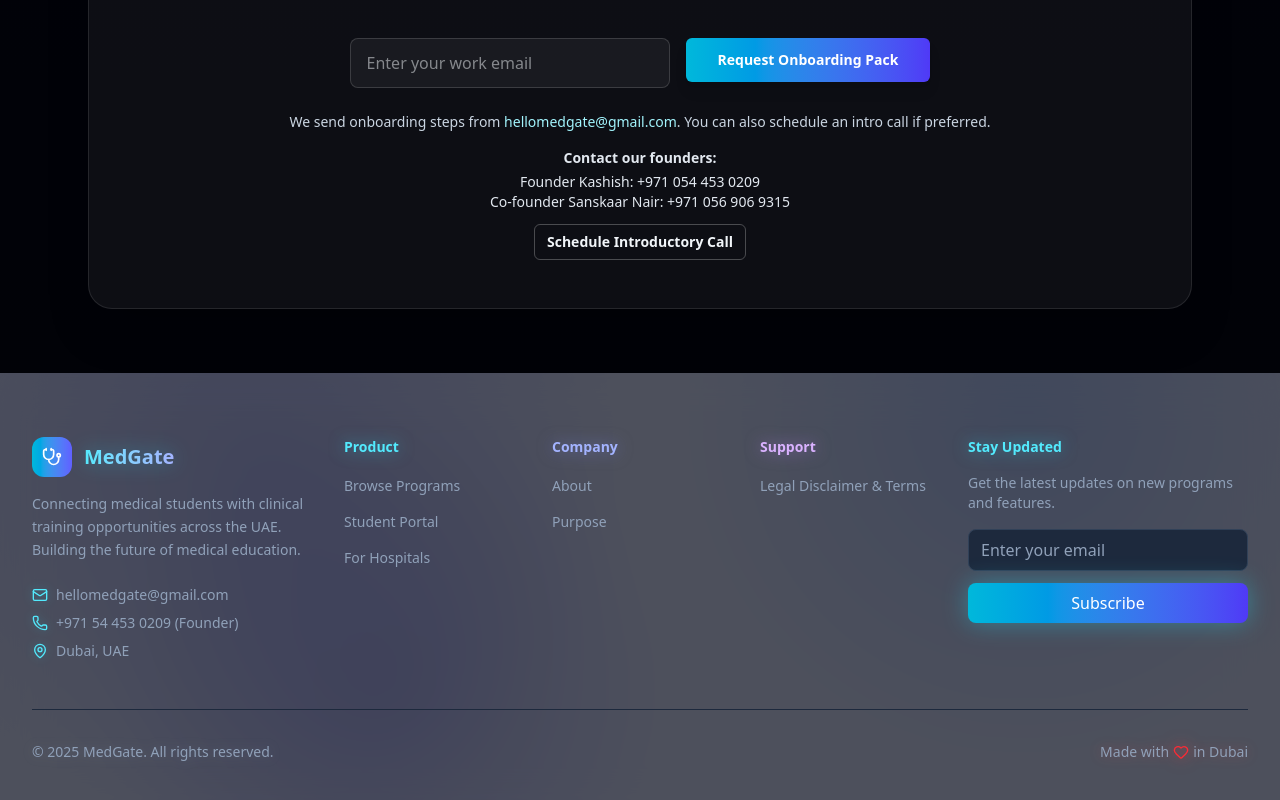
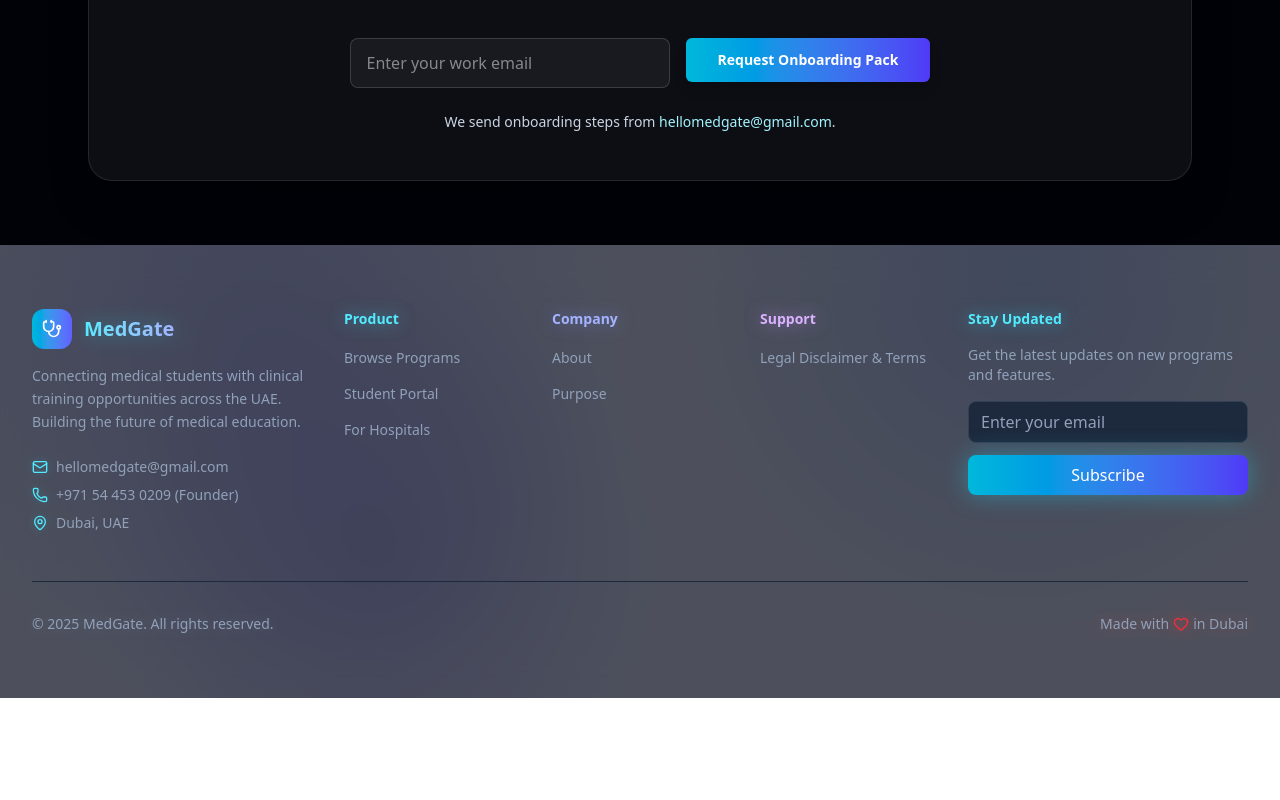
Before and after one commit to s1business84-hub/medgatefinal, a Next.js app in the folder medgate/: page /for-hospitals in a window 1280 px wide. Shown: the part 3319-4119 px from the top of the page. After the commit the page ends 4017 px from the top, so only its background shows below. Built offline with nearby package versions, Linux system fonts and the light colour scheme.

Commit message:
Remove founder contact and Schedule Introductory Call button from Pilot Partner Intake section

```diff
--- a/medgate/app/for-hospitals/page.tsx
+++ b/medgate/app/for-hospitals/page.tsx
@@ -343,19 +343,7 @@
                 </p>
               )}
               <div className="mt-6 text-sm text-slate-300">
-                We send onboarding steps from <span className="text-cyan-200">hellomedgate@gmail.com</span>. You can also schedule an intro call if preferred.
-                <div className="mt-4 mb-3 text-slate-200">
-                  <p className="font-semibold mb-1">Contact our founders:</p>
-                  <p>Founder Kashish: +971 054 453 0209</p>
-                  <p>Co-founder Sanskaar Nair: +971 056 906 9315</p>
-                </div>
-                <div className="mt-3">
-                  <Link href="/about">
-                    <Button size="sm" variant="outline" className="border-white/25 text-slate-100 hover:bg-white/10 font-semibold">
-                      Schedule Introductory Call
-                    </Button>
-                  </Link>
-                </div>
+                We send onboarding steps from <span className="text-cyan-200">hellomedgate@gmail.com</span>.
               </div>
             </div>
           </div>
```
